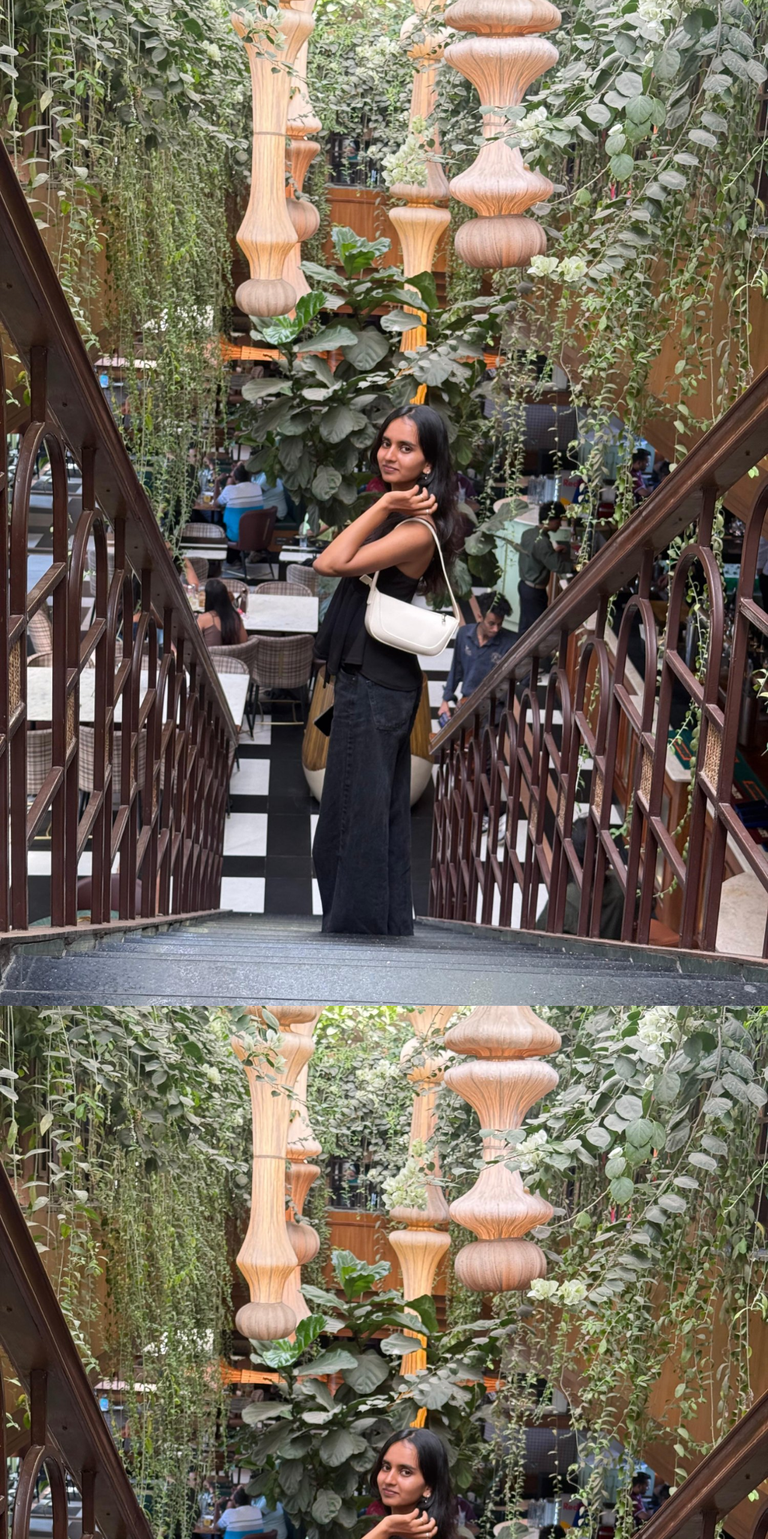
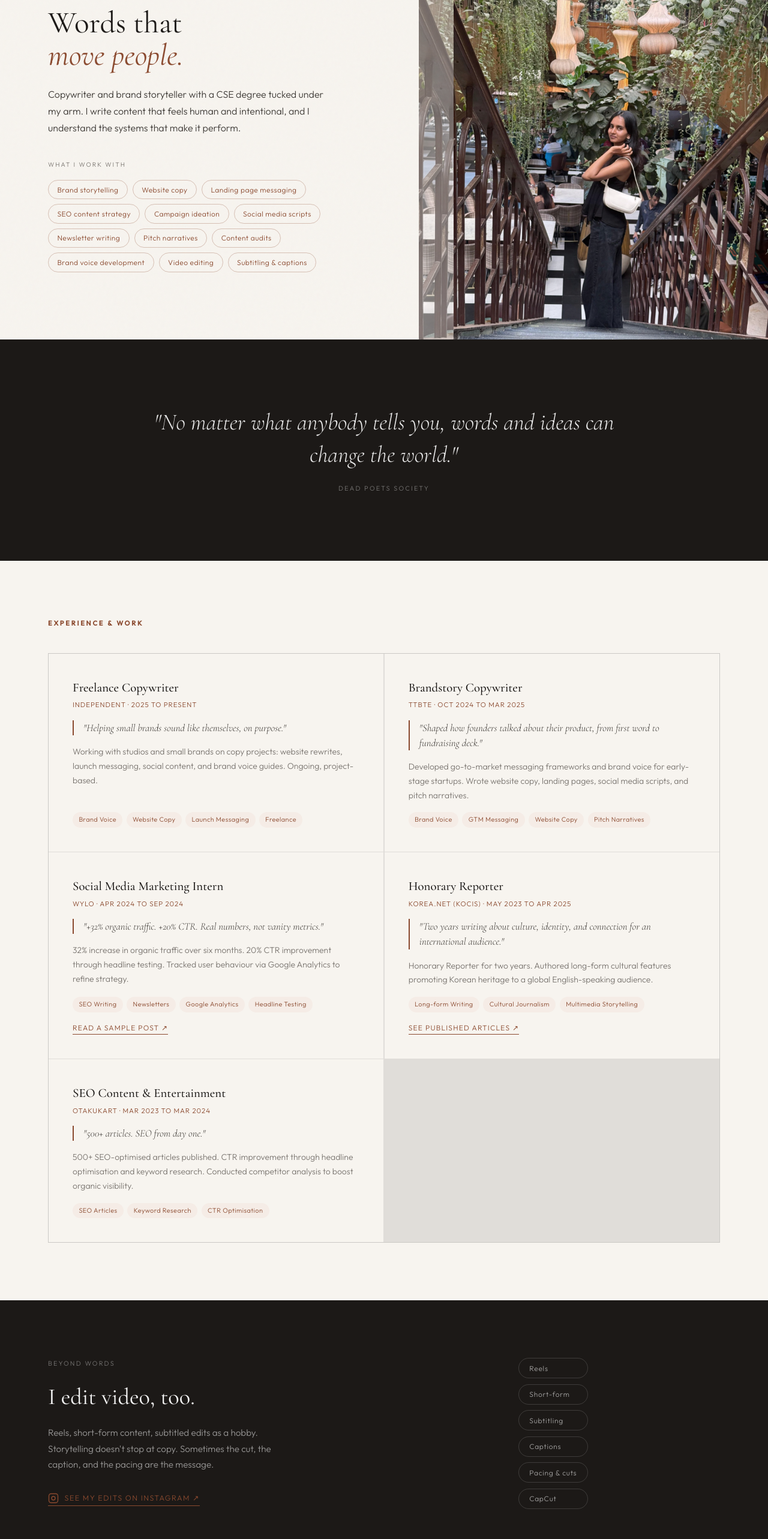
Before and after one commit to justsakshi/sakshi-portfolio, a React (Vite) app: page /marketing in a window 1280 px wide. Shown: the part 234-2800 px from the top of the page at 60% size. Built offline with nearby package versions, Linux system fonts and the light colour scheme.

Commit message:
fix desktop cursor tracking

```diff
--- a/src/pages/Marketing.css
+++ b/src/pages/Marketing.css
@@ -1,389 +1,359 @@
-.home {
-  position: relative;
-  width: 100vw;
-  height: 100vh;
-  overflow: hidden;
-  display: flex;
-  opacity: 0;
-  transition: opacity 0.8s ease;
+.section-label--mkt { color: var(--accent-marketing); }
+
+/* ── Hero ── */
+.mkt-hero {
+  padding-top: var(--nav-h);
+  display: grid;
+  grid-template-columns: 1.2fr 1fr;
+  min-height: 100vh;
+  gap: 0;
 }
 
-.home--loaded {
-  opacity: 1;
+.mkt-hero__text-col {
+  display: flex;
+  flex-direction: column;
+  justify-content: center;
+  padding: 6rem 4rem 4rem 5rem;
 }
 
-/* ── Sides ── */
-.home__side {
-  position: relative;
-  overflow: hidden;
-  cursor: none;
-  transition: flex 0.25s ease-out;
-}
-
-.home__side--active {
-  flex: 1.6 !important;
-}
-
-.home__side--dim {
-  flex: 0.4 !important;
-}
-
-/* Images */
-.home__side-img-wrap {
-  position: absolute;
-  inset: 0;
-}
-
-.home__side-img {
-  width: 100%;
-  height: 100%;
-  object-fit: cover;
-  filter: grayscale(20%);
-  transition: filter 0.6s ease, transform 0.8s cubic-bezier(0.25, 0.46, 0.45, 0.94);
-}
-
-/* Mumbai photo: Sakshi is center-bottom, arch above — show face clearly */
-.home__side-img--tech {
-  object-position: center 60%;
-}
-
-/* Staircase1 photo: Sakshi is center frame on stairs */
-.home__side-img--marketing {
-  object-position: center 30%;
-}
-
-.home__side--active .home__side-img {
-  filter: grayscale(0%);
-  transform: scale(1.04);
-}
-
-/* Overlays — strong base so text is always legible */
-.home__side-overlay {
-  position: absolute;
-  inset: 0;
-  transition: opacity 0.6s ease;
-}
-
-.home__side-overlay--tech {
-  background:
-    linear-gradient(to top, rgba(10, 20, 16, 0.92) 0%, rgba(10, 20, 16, 0.55) 40%, rgba(10, 20, 16, 0.25) 100%);
-}
-
-.home__side-overlay--marketing {
-  background:
-    linear-gradient(to top, rgba(30, 12, 4, 0.92) 0%, rgba(80, 30, 10, 0.55) 40%, rgba(40, 15, 5, 0.25) 100%);
-}
-
-.home__side--dim .home__side-overlay {
-  opacity: 1.3;
-}
-
-/* Side content */
-.home__side-content {
-  position: absolute;
-  inset: 0;
-  display: flex;
-  flex-direction: column;
-  justify-content: flex-end;
-  align-items: flex-start;
-  padding: 3rem 3rem 3.5rem;
-  color: #fff;
-  text-align: left;
-}
-
-.home__side-content--right {
-  align-items: flex-end;
-  text-align: right;
-}
-
-.home__side-content--right .home__side-tags li::before {
-  content: '';
-}
-
-.home__side-content--right .home__side-tags li::after {
-  content: ' ↳';
-  opacity: 0.5;
-  font-size: 0.7rem;
-}
-
-.home__side-label {
-  font-family: var(--font-body);
-  font-size: 0.7rem;
-  letter-spacing: 0.2em;
-  text-transform: uppercase;
-  opacity: 0.7;
-  margin-bottom: 0.75rem;
-  transform: translateY(8px);
-  transition: transform 0.4s ease, opacity 0.4s ease;
-}
-
-.home__side-title {
-  font-family: var(--font-display);
-  font-size: clamp(2.5rem, 5vw, 4.5rem);
-  font-weight: 400;
-  line-height: 1;
-  letter-spacing: -0.01em;
-  margin-bottom: 1.5rem;
-  transform: translateY(12px);
-  transition: transform 0.5s ease;
-}
-
-.home__side-tags {
-  list-style: none;
-  display: flex;
-  flex-direction: column;
-  gap: 0.35rem;
-  margin-bottom: 2rem;
-  opacity: 0;
-  transform: translateY(16px);
-  transition: opacity 0.4s ease 0.1s, transform 0.4s ease 0.1s;
-}
-
-.home__side-tags li {
-  font-size: 0.78rem;
-  letter-spacing: 0.05em;
-  opacity: 0.85;
-}
-
-.home__side-tags li::before {
-  content: '— ';
-  opacity: 0.5;
-}
-
-.home__side-enter {
-  font-size: 0.8rem;
-  letter-spacing: 0.15em;
-  text-transform: uppercase;
-  opacity: 0;
-  transform: translateX(-8px);
-  transition: opacity 0.3s ease 0.2s, transform 0.3s ease 0.2s;
-}
-
-/* Reveal on hover */
-.home__side--active .home__side-label,
-.home__side--active .home__side-title {
-  transform: translateY(0);
-}
-
-.home__side--active .home__side-tags,
-.home__side--active .home__side-enter {
-  opacity: 1;
-  transform: translateY(0) translateX(0);
-}
-
-/* ── Center identity ── */
-.home__center {
-  position: absolute;
-  top: 50%;
-  left: 50%;
-  transform: translate(-50%, -50%);
-  z-index: 20;
-  text-align: center;
-  pointer-events: none;
-  transition: opacity 0.4s ease, transform 0.6s cubic-bezier(0.76, 0, 0.24, 1);
-}
-
-.home__center--shift-tech {
-  opacity: 0;
-  transform: translate(calc(-50% - 80px), -50%);
-}
-
-.home__center--shift-marketing {
-  opacity: 0;
-  transform: translate(calc(-50% + 80px), -50%);
-}
-
-.home__eyebrow {
-  font-family: var(--font-body);
-  font-size: 0.65rem;
-  letter-spacing: 0.25em;
-  text-transform: uppercase;
-  color: rgba(255,255,255,0.6);
-  margin-bottom: 0.75rem;
-  animation: fadeUp 1s ease 0.3s both;
-}
-
-.home__name {
-  font-family: var(--font-display);
-  font-size: clamp(3.5rem, 8vw, 7rem);
-  font-weight: 300;
-  letter-spacing: 0.3em;
-  color: #fff;
-  line-height: 1;
-  animation: fadeUp 1s ease 0.5s both;
-}
-
-.home__tagline {
-  font-family: var(--font-display);
-  font-size: clamp(0.85rem, 1.5vw, 1.1rem);
-  font-style: italic;
-  color: rgba(255,255,255,0.75);
-  letter-spacing: 0.05em;
-  margin-top: 0.5rem;
-  animation: fadeUp 1s ease 0.7s both;
-}
-
-.home__sub {
-  font-family: var(--font-body);
-  font-size: 0.65rem;
-  letter-spacing: 0.2em;
-  text-transform: uppercase;
-  color: rgba(255,255,255,0.45);
-  margin-top: 1.5rem;
-  animation: fadeUp 1s ease 0.9s both;
-}
-
-.home__about-link {
-  display: inline-block;
+.mkt-hero__eyebrow {
   font-family: var(--font-body);
   font-size: 0.68rem;
   letter-spacing: 0.2em;
   text-transform: uppercase;
-  color: rgba(255,255,255,0.6);
-  border-bottom: 1px solid rgba(255,255,255,0.3);
-  padding-bottom: 2px;
-  margin-top: 0.5rem;
-  transition: color 0.2s, border-color 0.2s;
-  animation: fadeUp 1s ease 1.1s both;
+  color: var(--accent-marketing);
+  margin-bottom: 1.25rem;
 }
 
-.home__about-link:hover {
-  color: rgba(255,255,255,1);
-  border-color: rgba(255,255,255,0.8);
+.mkt-hero__title {
+  font-family: var(--font-display);
+  font-size: clamp(2.8rem, 4vw, 4.5rem);
+  font-weight: 400;
+  line-height: 1.05;
+  color: var(--ink);
+  margin-bottom: 1.5rem;
 }
 
-/* Hidden on desktop, shown only on mobile via media query */
-.home__about-link {
-  display: none;
+.mkt-hero__title em {
+  font-style: italic;
+  color: var(--accent-marketing);
 }
 
-/* ── Divider ── */
-.home__divider {
-  position: absolute;
-  top: 0;
-  bottom: 0;
-  width: 1px;
-  background: rgba(255,255,255,0.25);
-  z-index: 15;
-  transform: scaleY(0);
-  transform-origin: top;
-  animation: lineGrow 1.2s cubic-bezier(0.76, 0, 0.24, 1) 0.4s forwards;
-  transition: left 0.15s ease-out;
-  pointer-events: none;
+.mkt-hero__bio {
+  font-size: 1rem;
+  line-height: 1.75;
+  color: var(--ink-soft);
+  max-width: 480px;
+  margin-bottom: 2.5rem;
 }
 
-/* ── Keyframes ── */
-@keyframes fadeUp {
-  from { opacity: 0; transform: translateY(20px); }
-  to   { opacity: 1; transform: translateY(0); }
+.mkt-hero__caps-label {
+  font-size: 0.65rem;
+  letter-spacing: 0.2em;
+  text-transform: uppercase;
+  color: var(--ink-muted);
+  margin-bottom: 1rem;
 }
 
-@keyframes bounce {
-  0%, 100% { transform: translateY(0); }
-  50%       { transform: translateY(6px); }
+.mkt-hero__caps {
+  display: flex;
+  flex-wrap: wrap;
+  gap: 0.5rem;
 }
 
-@keyframes lineGrow {
-  to { transform: scaleY(1); }
+.mkt-cap {
+  font-size: 0.75rem;
+  padding: 0.35rem 0.9rem;
+  border: 1px solid rgba(139, 74, 47, 0.3);
+  color: var(--accent-marketing);
+  border-radius: 100px;
+  letter-spacing: 0.04em;
+  transition: background 0.2s, color 0.2s;
 }
 
-/* Mobile-only tap labels */
-.home__mobile-label {
-  display: none;
+.mkt-cap:hover {
+  background: var(--accent-marketing);
+  color: #fff;
 }
 
-/* Mobile */
-@media (max-width: 768px) {
-  .home {
-    flex-direction: column;
+/* Image column */
+.mkt-hero__img-col {
+  background: var(--accent-marketing-light);
+  display: flex;
+  align-items: flex-end;
+  justify-content: center;
+  overflow: hidden;
+  position: relative;
 }
 
-  /* Each side takes exactly half the screen */
-  .home__side {
-    flex: 1 !important;
+.mkt-hero__img-stack {
+  position: relative;
+  width: 100%;
+  height: 100%;
 }
 
-  /* Hide ALL side content on mobile — just show images */
-  .home__side-content {
-    display: none;
+.mkt-hero__img {
+  position: absolute;
+  object-fit: cover;
+  object-position: center top;
 }
 
-  /* Center strip: pinned to the divider line area */
-  .home__center {
-    top: 50%;
-    left: 50%;
-    transform: translate(-50%, -50%);
+.mkt-hero__img--back {
+  inset: 0;
   width: 100%;
-    padding: 1.5rem 2rem;
-    pointer-events: all;
-    z-index: 30;
-    background: rgba(10, 10, 10, 0.55);
-    backdrop-filter: blur(4px);
-    -webkit-backdrop-filter: blur(4px);
+  height: 100%;
+  filter: grayscale(40%);
+  opacity: 0.6;
+  transform: scale(1.05);
+}
+
+.mkt-hero__img--front {
+  bottom: 0;
+  left: 10%;
+  right: 0;
+  height: 90%;
+  width: 90%;
+  filter: grayscale(10%);
+  object-position: center 20%;
+}
+
+/* ── Quote ── */
+.mkt-quote {
+  padding: 7rem 5rem;
+  background: var(--ink);
   text-align: center;
 }
 
-  .home__center--shift-tech,
-  .home__center--shift-marketing {
-    opacity: 0;
+.mkt-quote blockquote {
+  font-family: var(--font-display);
+  font-size: clamp(1.5rem, 3vw, 2.5rem);
+  font-style: italic;
+  font-weight: 300;
+  color: rgba(255,255,255,0.9);
+  max-width: 800px;
+  margin: 0 auto 1.25rem;
+  line-height: 1.4;
 }
 
-  .home__name {
-    font-size: clamp(2.2rem, 12vw, 3.5rem);
+.mkt-quote cite {
+  display: block;
+  font-family: var(--font-body);
+  font-size: 0.68rem;
   letter-spacing: 0.2em;
+  text-transform: uppercase;
+  color: rgba(255,255,255,0.4);
+  font-style: normal;
+  text-align: center;
 }
 
-  .home__tagline {
-    font-size: 0.85rem;
+/* ── Work grid ── */
+.mkt-work {
+  padding: 6rem 5rem;
 }
 
-  .home__sub {
-    font-size: 0.6rem;
-    margin-top: 0.5rem;
+.mkt-work__grid {
+  display: grid;
+  grid-template-columns: 1fr 1fr;
+  gap: 1.5px;
+  background: rgba(28,25,23,0.1);
+  border: 1px solid rgba(28,25,23,0.1);
 }
 
-  /* Show about link only on mobile */
-  .home__about-link {
-    display: inline-block !important;
-    margin-top: 0.75rem;
+.mkt-card {
+  background: var(--cream);
+  padding: 2.5rem;
+  display: flex;
+  flex-direction: column;
+  gap: 1rem;
+  transition: background 0.3s;
 }
 
-  /* Mobile tap labels */
-  .home__mobile-label {
+.mkt-card:hover {
+  background: var(--accent-marketing-light);
+}
+
+.mkt-card__title {
+  font-family: var(--font-display);
+  font-size: 1.3rem;
+  font-weight: 500;
+  color: var(--ink);
+  margin-bottom: 0.2rem;
+}
+
+.mkt-card__org {
+  font-size: 0.72rem;
+  letter-spacing: 0.08em;
+  color: var(--accent-marketing);
+  text-transform: uppercase;
+}
+
+.mkt-card__highlight {
+  font-family: var(--font-display);
+  font-style: italic;
+  font-size: 1.05rem;
+  color: var(--ink-soft);
+  line-height: 1.5;
+  border-left: 2px solid var(--accent-marketing);
+  padding-left: 1rem;
+}
+
+.mkt-card__desc {
+  font-size: 0.875rem;
+  color: var(--ink-muted);
+  line-height: 1.7;
+}
+
+.mkt-card__tags {
+  display: flex;
+  flex-wrap: wrap;
+  gap: 0.4rem;
+  margin-top: auto;
+}
+
+.mkt-tag {
+  font-size: 0.68rem;
+  padding: 0.25rem 0.65rem;
+  background: var(--accent-marketing-light);
+  color: var(--accent-marketing);
+  border-radius: 100px;
+  letter-spacing: 0.04em;
+}
+
+.mkt-card__link {
+  font-size: 0.75rem;
+  letter-spacing: 0.1em;
+  text-transform: uppercase;
+  color: var(--accent-marketing);
+  border-bottom: 1px solid var(--accent-marketing);
+  padding-bottom: 1px;
+  align-self: flex-start;
+  transition: opacity 0.2s;
+}
+
+.mkt-card__link:hover { opacity: 0.6; }
+
+/* ── Video editing section ── */
+.mkt-video {
+  padding: 6rem 5rem;
+  background: var(--ink);
+}
+
+.mkt-video__inner {
+  display: flex;
+  align-items: center;
+  justify-content: space-between;
+  gap: 4rem;
+  max-width: 900px;
+}
+
+.mkt-video__eyebrow {
   display: block;
-    position: absolute;
-    bottom: 1.5rem;
-    left: 1.5rem;
-    font-family: var(--font-body);
-    font-size: 0.65rem;
+  font-size: 0.68rem;
   letter-spacing: 0.2em;
   text-transform: uppercase;
-    color: rgba(255,255,255,0.7);
-    z-index: 10;
+  color: rgba(255,255,255,0.4);
+  margin-bottom: 1rem;
 }
 
-  .home__mobile-label--right {
-    left: unset;
-    right: 1.5rem;
-    bottom: unset;
-    top: 1.5rem;
+.mkt-video__text h2 {
+  font-family: var(--font-display);
+  font-size: clamp(1.8rem, 3vw, 2.8rem);
+  font-weight: 400;
+  color: rgba(255,255,255,0.95);
+  margin-bottom: 1rem;
 }
 
-  /* Horizontal divider at the center */
-  .home__divider {
-    position: absolute;
-    top: 50%;
-    left: 0 !important;
-    right: 0;
-    bottom: unset;
-    width: 100% !important;
-    height: 1px;
-    transition: none;
-    animation: lineGrowH 1.2s cubic-bezier(0.76, 0, 0.24, 1) 0.4s forwards;
+.mkt-video__text p {
+  font-size: 0.95rem;
+  color: rgba(255,255,255,0.55);
+  line-height: 1.75;
+  max-width: 420px;
+  margin-bottom: 2rem;
 }
 
-  @keyframes lineGrowH {
-    from { transform: scaleX(0); }
-    to   { transform: scaleX(1); }
+.mkt-video__ig-link {
+  display: inline-flex;
+  align-items: center;
+  gap: 0.6rem;
+  font-size: 0.78rem;
+  letter-spacing: 0.12em;
+  text-transform: uppercase;
+  color: var(--accent-marketing);
+  border-bottom: 1px solid var(--accent-marketing);
+  padding-bottom: 2px;
+  transition: opacity 0.2s;
 }
+
+.mkt-video__ig-link:hover { opacity: 0.65; }
+
+.mkt-video__tags {
+  display: flex;
+  flex-direction: column;
+  gap: 0.6rem;
+  flex-shrink: 0;
 }
+
+.mkt-vtag {
+  font-size: 0.75rem;
+  padding: 0.4rem 1.1rem;
+  border: 1px solid rgba(255,255,255,0.15);
+  color: rgba(255,255,255,0.6);
+  border-radius: 100px;
+  letter-spacing: 0.06em;
+  white-space: nowrap;
+}
+
+/* ── Also section ── */
+.mkt-also {
+  padding: 6rem 5rem;
+  background: var(--cream-dark);
+}
+
+.mkt-also__inner {
+  max-width: 600px;
+}
+
+.mkt-also__inner h2 {
+  font-family: var(--font-display);
+  font-size: clamp(1.8rem, 3vw, 2.8rem);
+  font-weight: 400;
+  color: var(--ink);
+  margin-bottom: 1.25rem;
+}
+
+.mkt-also__inner p {
+  font-size: 0.95rem;
+  color: var(--ink-soft);
+  line-height: 1.75;
+  margin-bottom: 2rem;
+}
+
+.mkt-also__link {
+  font-size: 0.78rem;
+  letter-spacing: 0.12em;
+  text-transform: uppercase;
+  color: var(--ink);
+  border-bottom: 1px solid var(--ink);
+  padding-bottom: 2px;
+  transition: opacity 0.2s;
+}
+
+.mkt-also__link:hover { opacity: 0.5; }
+
+/* ── Responsive ── */
+@media (max-width: 900px) {
+  .mkt-hero {
+    grid-template-columns: 1fr;
+    min-height: unset;
+  }
+
+  .mkt-hero__text-col { padding: 5rem 2rem 3rem; }
+  .mkt-hero__img-col { height: 400px; }
+  .mkt-quote { padding: 5rem 2rem; }
+  .mkt-work { padding: 4rem 2rem; }
+  .mkt-work__grid { grid-template-columns: 1fr; }
+  .mkt-also { padding: 4rem 2rem; }
+  .mkt-video { padding: 4rem 2rem; }
+  .mkt-video__inner { flex-direction: column; gap: 2.5rem; }
+  .mkt-video__tags { flex-direction: row; flex-wrap: wrap; }
+}
```
Also changed, not shown: src/pages/Home.css (+16 -1 lines), src/pages/Home.jsx (+27 -37 lines). Lines whose indentation alone changed are shown as unchanged.
